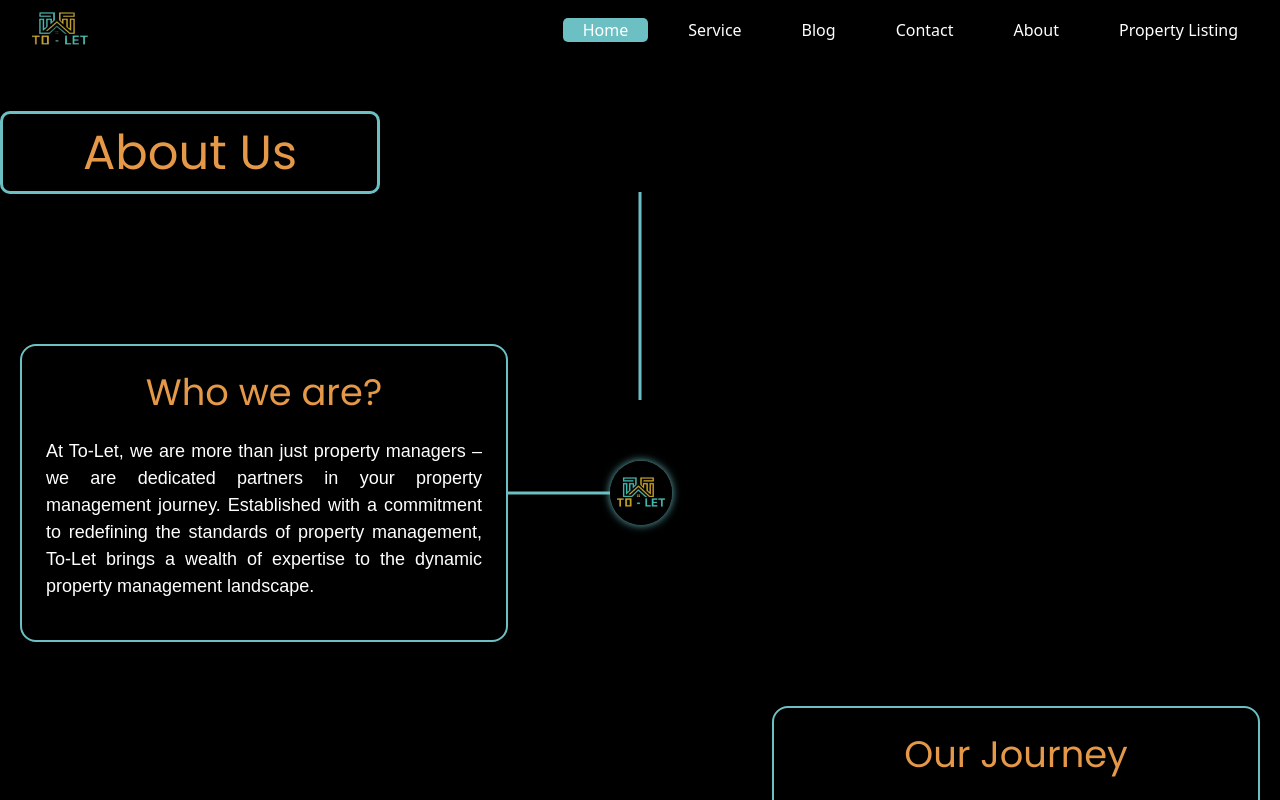
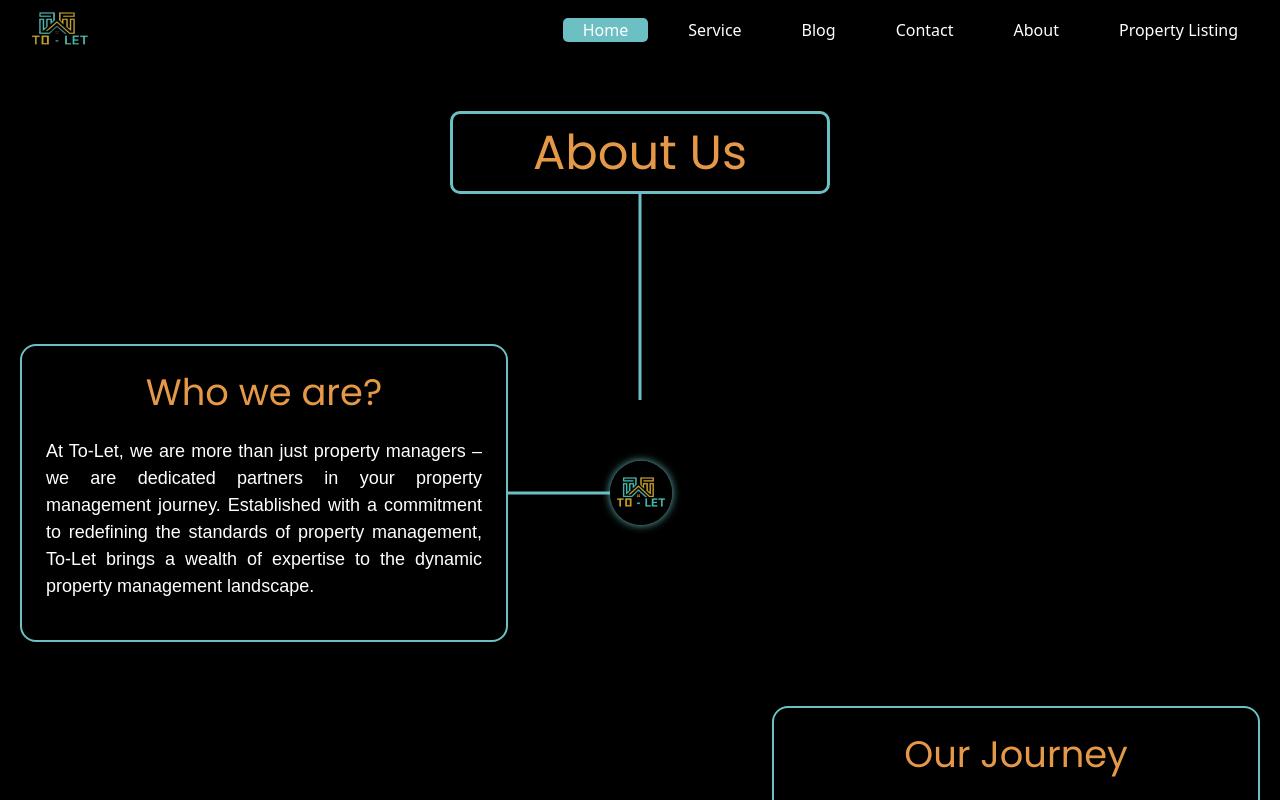
Before and after one commit to ritwik0501/Tolet-Globe-Content, a React (Create React App) app: page /about in a window 1280 px wide. Shown: the top 800 px of the page. Built offline with nearby package versions, Linux system fonts and the light colour scheme.

Commit message:
Update aboutus.jsx - Aligned About Us to Center

```diff
--- a/src/components/about/aboutus.jsx
+++ b/src/components/about/aboutus.jsx
@@ -108,7 +108,7 @@ export const AboutUs = () => {
 
   return (
     <section className="about">
-      <div className="head-title">
+      <div className="head-title text-center">
         <h1>About Us</h1>
       </div>
       <div className="js-timeline ag-timeline">
```
